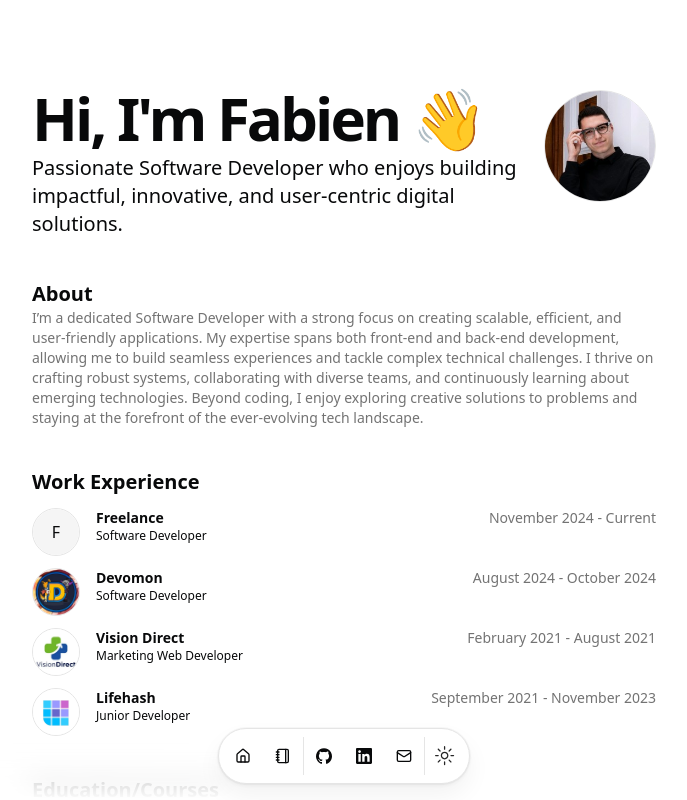
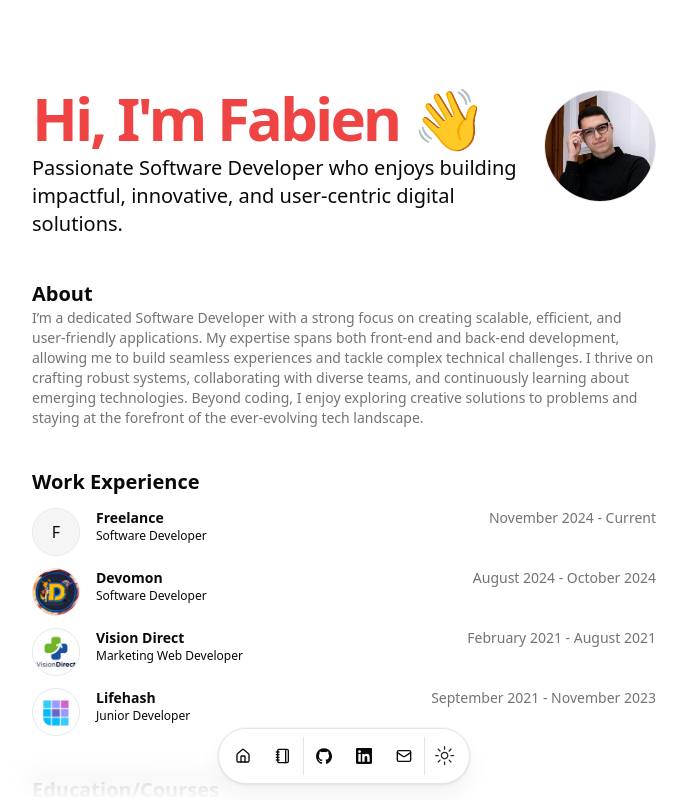
Before and after one commit to Fables7/portfolio-2025, a Next.js app: page / in a window 1280 px wide. Shown: the top 800 px of the page, without its empty margins (296-983 px from the left). Built offline with nearby package versions, Linux system fonts and the light colour scheme.

Commit message:
test text

```diff
--- a/app/page.tsx
+++ b/app/page.tsx
@@ -19,7 +19,7 @@ export default function Page() {
             <div className="flex-col flex flex-1 space-y-1.5">
               <BlurFadeText
                 delay={BLUR_FADE_DELAY}
-                className=" text-5xl font-bold tracking-tighter sm:text-5xl xl:text-6xl/none"
+                className="text-3xl text-red-500 font-bold tracking-tighter sm:text-5xl xl:text-6xl/none"
                 yOffset={8}
                 text={`Hi, I'm ${DATA.name.split(" ")[0]} 👋`}
               />
```
